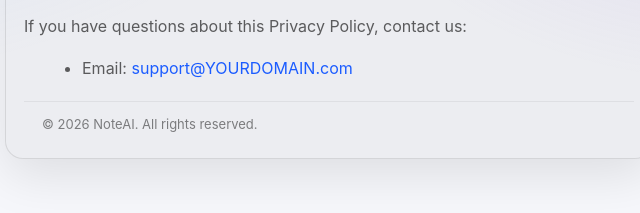
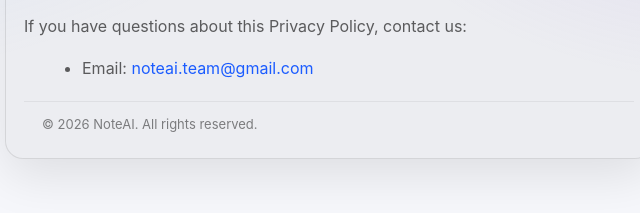
Before and after one commit to islapixelstudio/noteai-legal, a plain HTML site: page privacy/index.html in a window 1280 px wide. Shown: the part 4214-4427 px from the top of the page, 459-1099 px from the left. Drawn offline with Linux system fonts and the light colour scheme.

Commit message:
Update contact email in privacy policy

```diff
--- a/privacy/index.html
+++ b/privacy/index.html
@@ -397,7 +397,7 @@
           <h2>Contact</h2>
           <p>If you have questions about this Privacy Policy, contact us:</p>
           <ul>
-            <li>Email: <a href="mailto:support@YOURDOMAIN.com">support@YOURDOMAIN.com</a></li>
+            <li>Email: <a href="mailto:noteai.team@gmail.com">noteai.team@gmail.com</a></li>
           </ul>
         </section>
 
```
